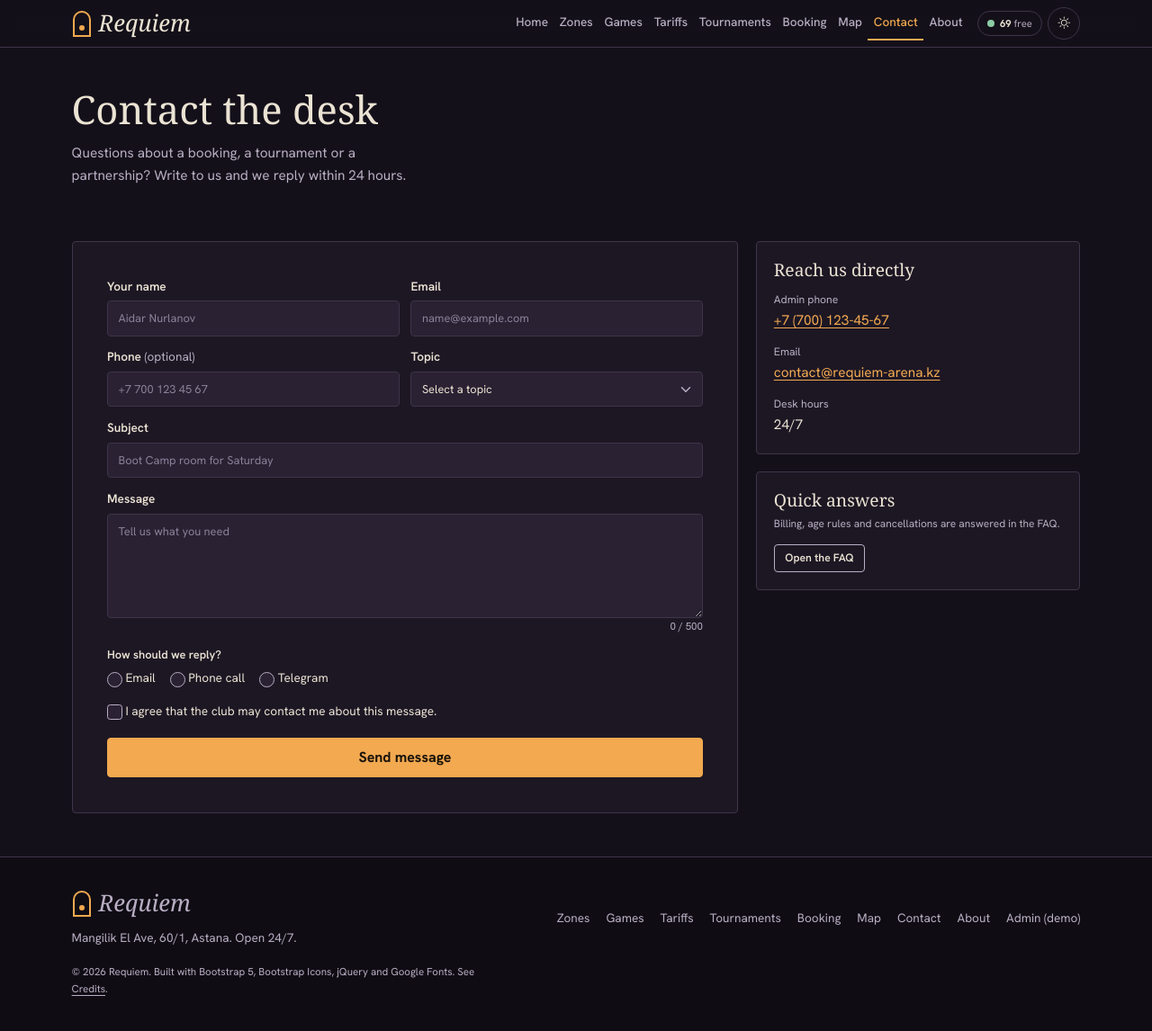
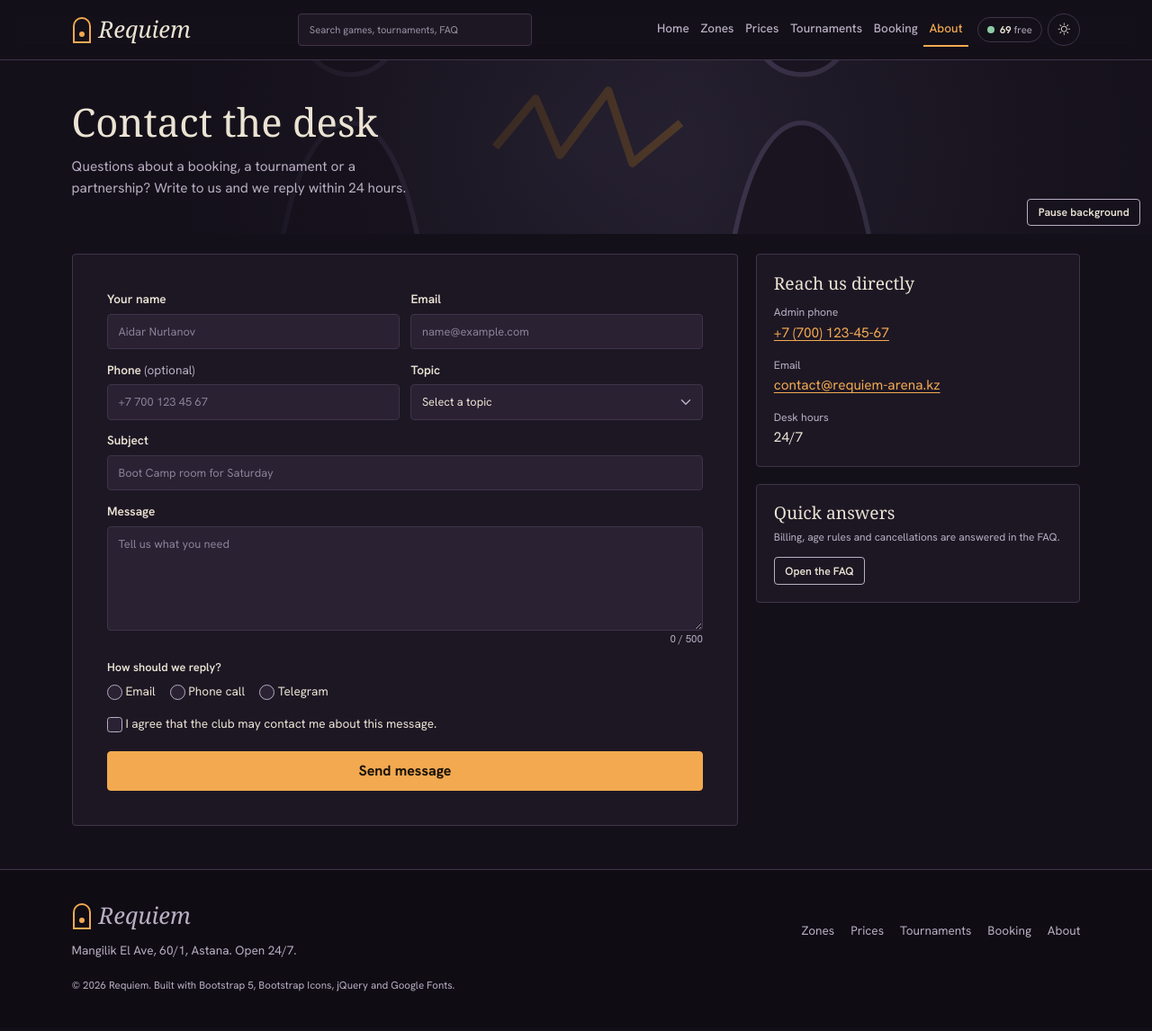
Before and after one commit to poroshok13/requiem, a plain HTML site: page website/contact.html in a window 1280 px wide. Shown: the whole page at 90% size. Drawn offline with nearby package versions, Linux system fonts and the light colour scheme; a web font is replaced by a local one.

Commit message:
Unify header navigation, search, theme, and footer across all pages

```diff
--- a/website/contact.html
+++ b/website/contact.html
@@ -6,6 +6,7 @@
   <title>Contact | Requiem</title>
   <meta name="description" content="Send a message to the Requiem desk about bookings, tournaments or partnerships.">
 
+  <script src="js/theme.js"></script>
   <link rel="icon" href="images/favicon.svg" type="image/svg+xml">
   <link rel="preconnect" href="https://fonts.googleapis.com">
   <link rel="preconnect" href="https://fonts.gstatic.com" crossorigin>
@@ -24,16 +25,18 @@
         <span class="navbar-toggler-icon"></span>
       </button>
       <div class="collapse navbar-collapse" id="mainNav">
+        <form class="site-search" role="search">
+          <label class="visually-hidden" for="globalSearch">Search the site</label>
+          <input type="search" id="globalSearch" class="form-control form-control-sm" placeholder="Search games, tournaments, FAQ" autocomplete="off" aria-controls="searchPanel" aria-expanded="false">
+          <div class="search-panel" id="searchPanel" hidden></div>
+        </form>
         <ul class="navbar-nav ms-auto">
           <li class="nav-item"><a class="nav-link" href="index.html">Home</a></li>
           <li class="nav-item"><a class="nav-link" href="zones.html">Zones</a></li>
-          <li class="nav-item"><a class="nav-link" href="games.html">Games</a></li>
-          <li class="nav-item"><a class="nav-link" href="pricing.html">Tariffs</a></li>
+          <li class="nav-item"><a class="nav-link" href="pricing.html">Prices</a></li>
           <li class="nav-item"><a class="nav-link" href="tournaments.html">Tournaments</a></li>
           <li class="nav-item"><a class="nav-link" href="booking.html">Booking</a></li>
-          <li class="nav-item"><a class="nav-link" href="map.html">Map</a></li>
-          <li class="nav-item"><a class="nav-link active" aria-current="page" href="contact.html">Contact</a></li>
-          <li class="nav-item"><a class="nav-link" href="about.html">About</a></li>
+          <li class="nav-item"><a class="nav-link active" aria-current="page" href="about.html">About</a></li>
         </ul>
       </div>
     </div>
@@ -42,7 +45,8 @@
 
 <main id="main">
 
-  <section class="page-head" aria-labelledby="contact-hero">
+  <section class="page-head has-bg" aria-labelledby="contact-hero">
+    <div class="hero-bg" aria-hidden="true"></div>
     <div class="container">
       <h1 id="contact-hero">Contact the desk</h1>
       <p class="lead">Questions about a booking, a tournament or a partnership? Write to us and we reply within 24 hours.</p>
@@ -144,23 +148,20 @@
       </div>
       <ul class="links align-self-md-center">
         <li><a href="zones.html">Zones</a></li>
-        <li><a href="games.html">Games</a></li>
-        <li><a href="pricing.html">Tariffs</a></li>
+        <li><a href="pricing.html">Prices</a></li>
         <li><a href="tournaments.html">Tournaments</a></li>
         <li><a href="booking.html">Booking</a></li>
-        <li><a href="map.html">Map</a></li>
-        <li><a href="contact.html">Contact</a></li>
         <li><a href="about.html">About</a></li>
-        <li><a href="admin.html">Admin (demo)</a></li>
       </ul>
     </div>
-    <p class="credit">&copy; 2026 Requiem. Built with Bootstrap 5, Bootstrap Icons, jQuery and Google Fonts. See <a href="about.html#credits">Credits</a>.</p>
+    <p class="credit">&copy; 2026 Requiem. Built with Bootstrap 5, Bootstrap Icons, jQuery and Google Fonts.</p>
   </div>
 </footer>
 
 <script src="https://code.jquery.com/jquery-3.7.1.min.js"></script>
 <script src="https://cdn.jsdelivr.net/npm/bootstrap@5.3.3/dist/js/bootstrap.bundle.min.js"></script>
 <script src="js/data.js"></script>
+<script src="js/search.js"></script>
 <script src="js/main.js"></script>
 <script src="js/contact.js"></script>
 </body>
```
Also changed, not shown: website/about.html (+1 -1 lines), website/admin.html (+12 -11 lines), website/games.html (+13 -12 lines), website/map.html (+13 -12 lines).
